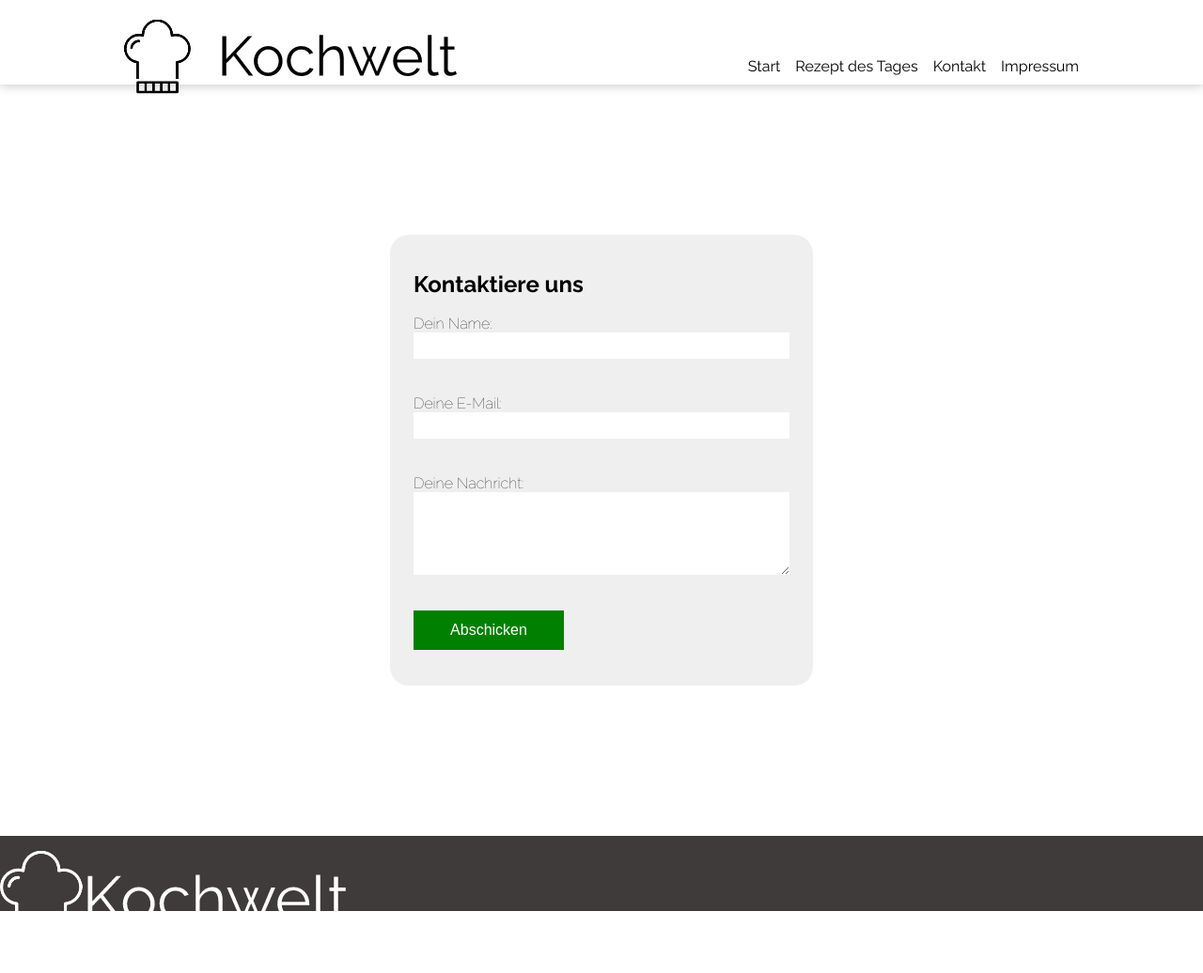
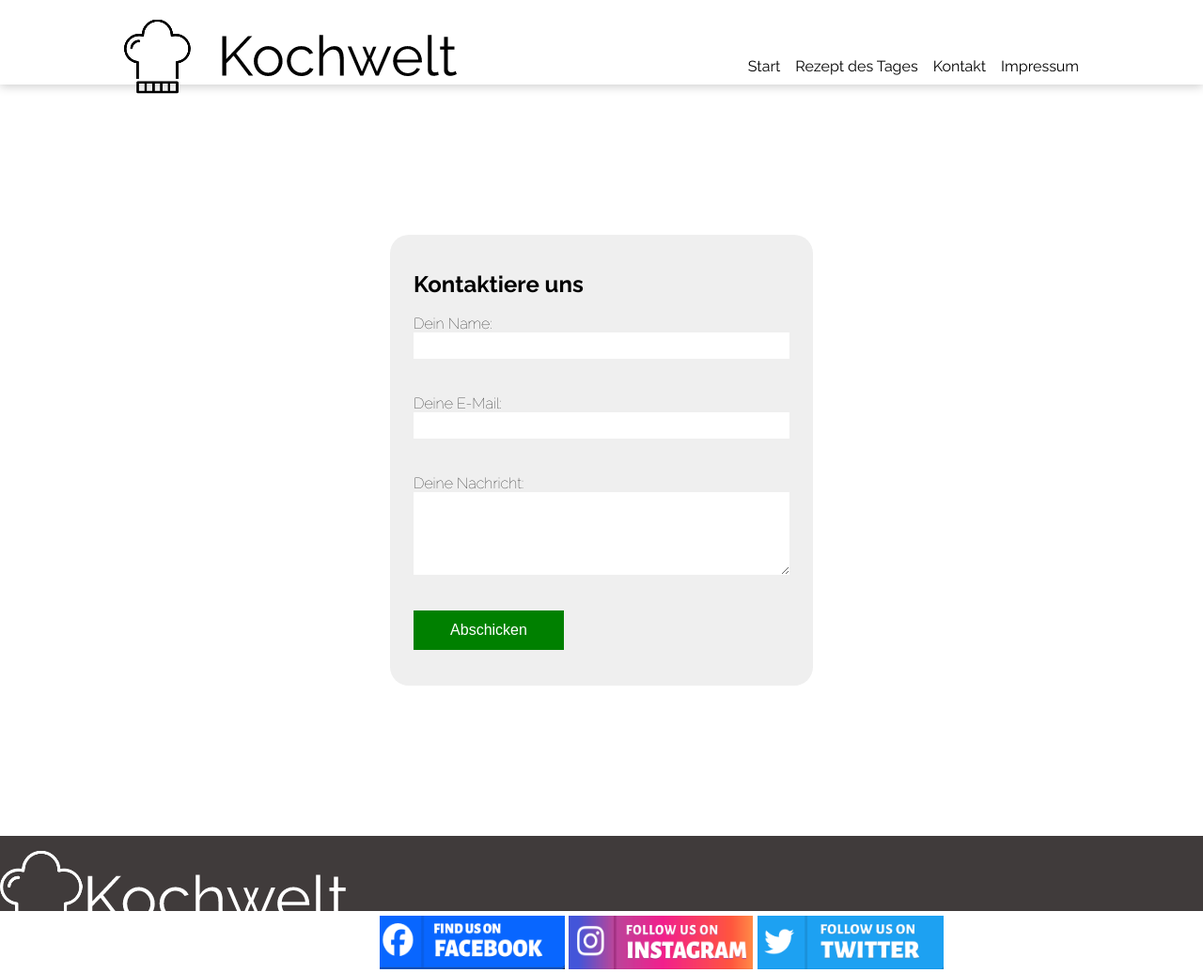
Before and after one commit to StefanW78/KochWelt, a plain HTML site: page kontakt.html in a window 1280 px wide. Shown: the whole page at 94% size. Drawn offline with Linux system fonts and the light colour scheme.

Commit message:
Kontakt Footer mit Logos

```diff
--- a/kontakt.html
+++ b/kontakt.html
@@ -47,10 +47,12 @@
         </div>
     </main>
 
-    <Footer>
+    <footer>
         <img src="./img/logoWhite.png" alt="Logo white" />
-
-    </Footer>
+        <img src="./img/facebookLogo.png" alt="Facebook" />
+        <img src="./img/InstagramLogo.png" alt="Instagram" />
+        <img src="./img/twitterLogo.png" alt="Twitter" />
+    </footer>
     <script src="script.js"></script>
 </body>
 
```
Also changed, not shown: img/InstagramLogo.png (added), img/facebookLogo.png (added), img/twitterLogo.png (added).
